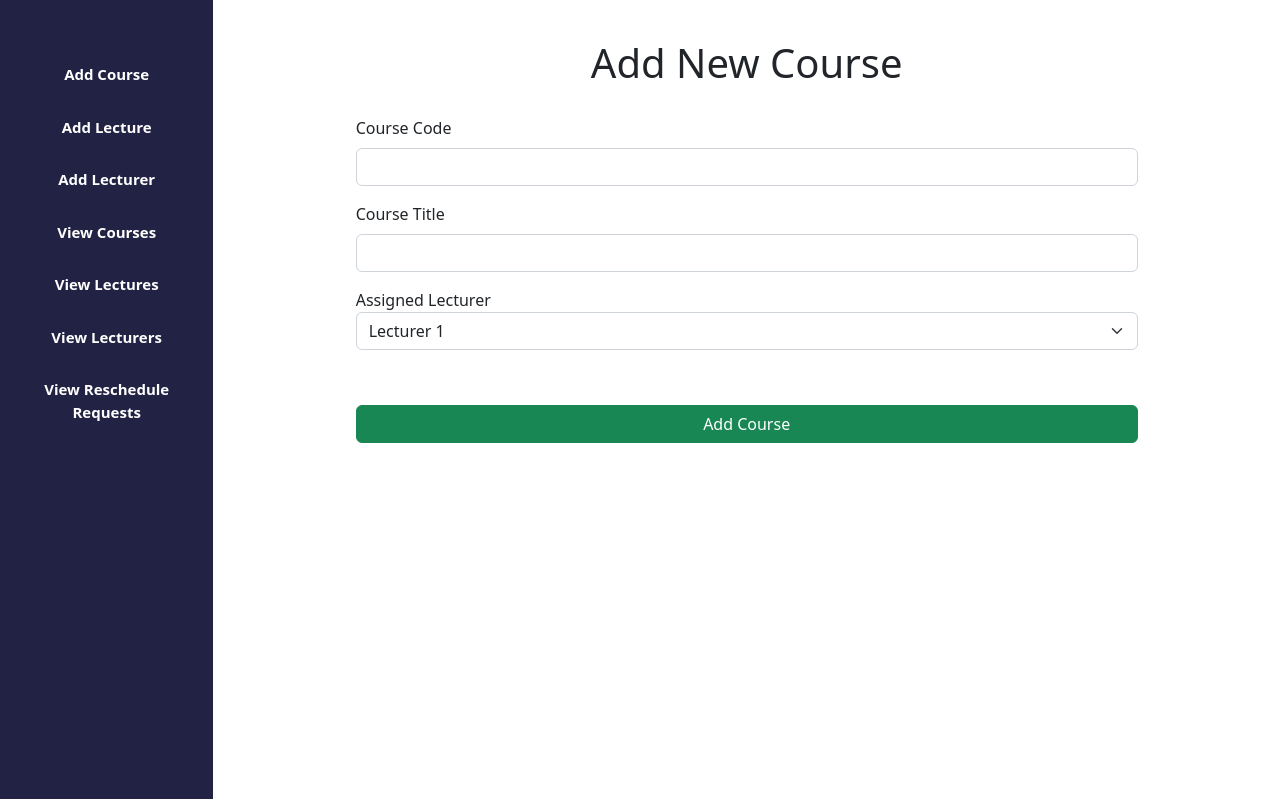
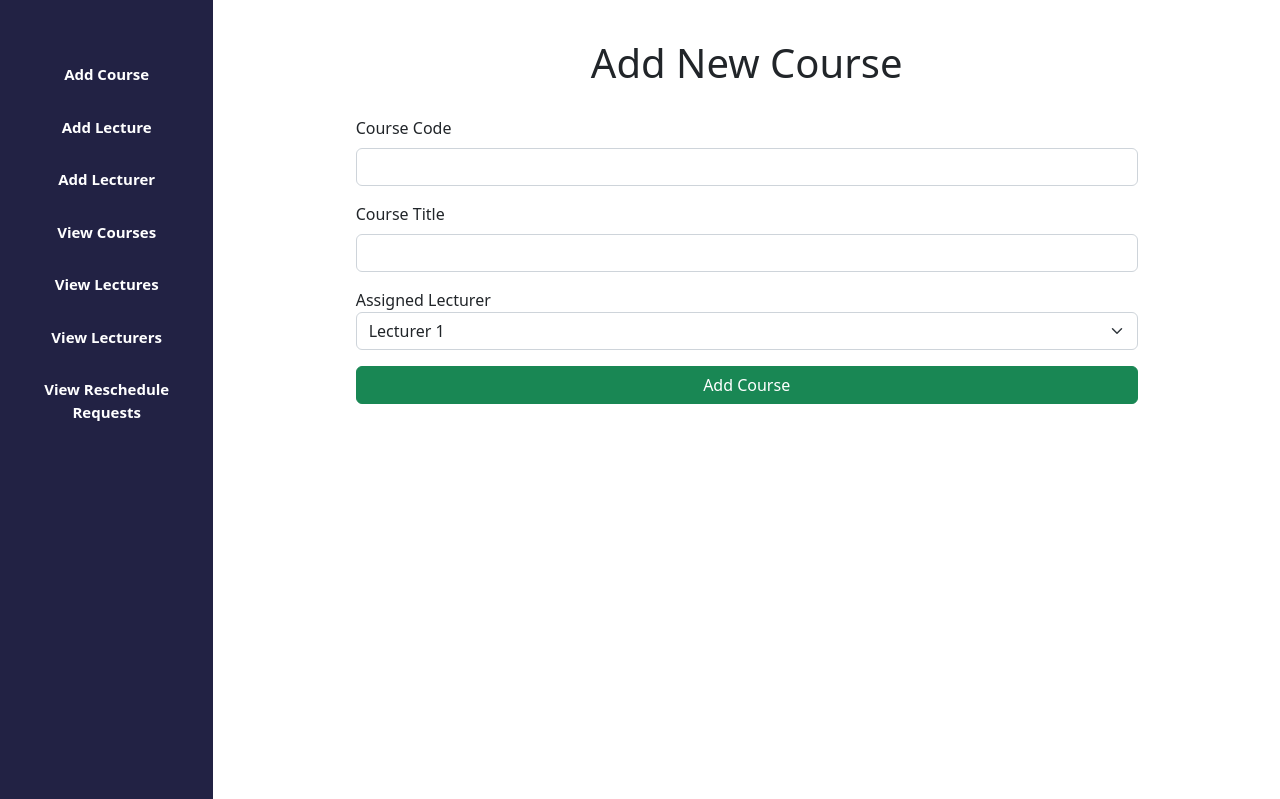
Before and after one commit to jnafolayan/jips, a PHP site: page /views/add-course.php in a window 1280 px wide. Shown: the part 68-867 px from the top of the page. Run offline with PHP 8.4, Linux system fonts and the light colour scheme.

Commit message:
style: reduce top margin of form button

```diff
--- a/static/add-course.css
+++ b/static/add-course.css
@@ -76,7 +76,6 @@ ul li a:hover {
 }
 
 #submit-btn {
-  margin-top: 5%;
   width: 100%;
 }
 
--- a/static/add-lecture.css
+++ b/static/add-lecture.css
@@ -76,7 +76,6 @@ ul li a:hover {
 }
 
 #submit-btn {
-  margin-top: 5%;
   width: 100%;
 }
 
--- a/static/add-lecturer.css
+++ b/static/add-lecturer.css
@@ -77,7 +77,6 @@ ul li a:hover {
 }
 
 #submit-btn {
-  margin-top: 5%;
   width: 100%;
 }
 
--- a/views/add-lecture.php
+++ b/views/add-lecture.php
@@ -39,7 +39,6 @@ $courses = ["Course 1", "Course 2", "Course 3", "Course 4", "Course 5"];
           <input type="time" id="time" class="form-control" />
         </div>
 
-
         <button type="submit" class="btn btn-success" id="submit-btn">Add Lecture</button>
       </form>
     </div>
```
